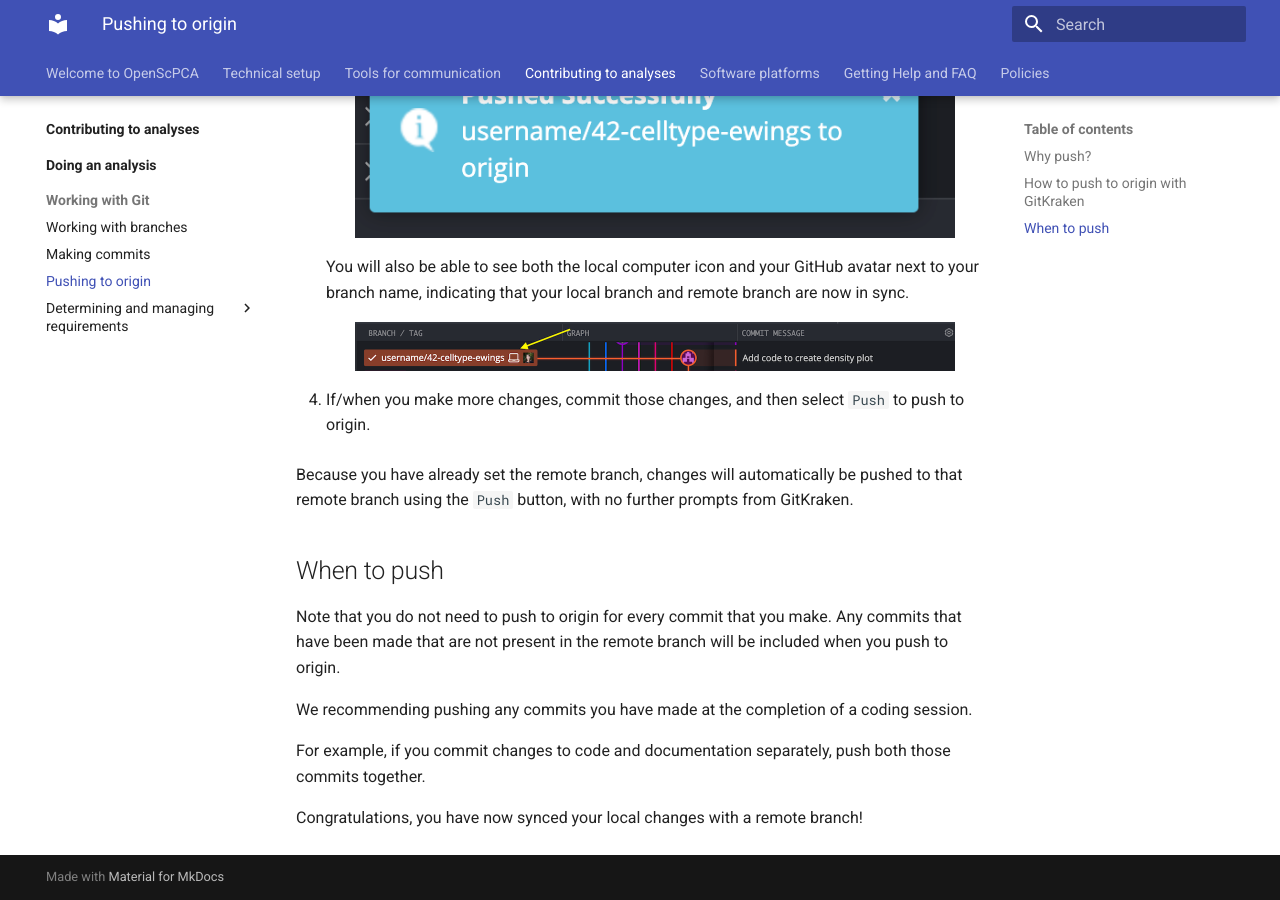
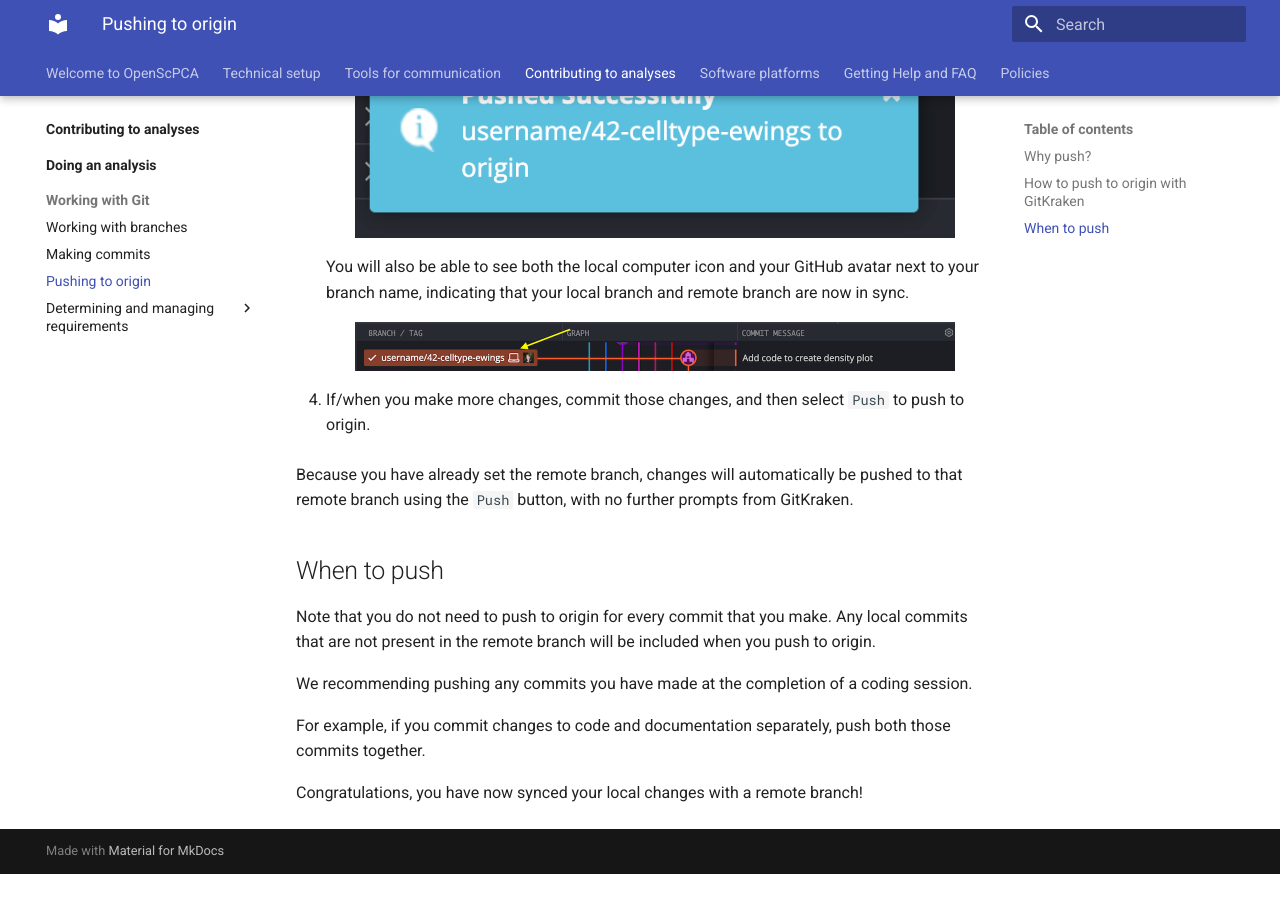
Before and after one commit to AlexsLemonade/OpenScPCA-analysis, an MkDocs documentation site: the page built from docs/contributing-to-analyses/working-with-git/push-to-origin.md, in a window 1280 px wide and 900 px high, scrolled down 1556 px. Built offline with MkDocs 1.6.1 and Material for MkDocs 9.7.7, drawn with Linux system fonts in a browser that asks for light colours; after the commit the page ends 2430 px from its top, so only the background shows below that.

Commit message:
Apply suggestions from code review
Co-authored-by: Stephanie Spielman <stephanie.spielman@gmail.com>

```diff
--- a/docs/contributing-to-analyses/working-with-git/push-to-origin.md
+++ b/docs/contributing-to-analyses/working-with-git/push-to-origin.md
@@ -61,7 +61,7 @@ Because you have already set the remote branch, changes will automatically be pu
 ## When to push
 
 Note that you do not need to push to origin for every commit that you make.
-Any commits that have been made that are not present in the remote branch will be included when you push to origin.
+Any local commits that are not present in the remote branch will be included when you push to origin.
 
 We recommending pushing any commits you have made at the completion of a coding session.
 
```
